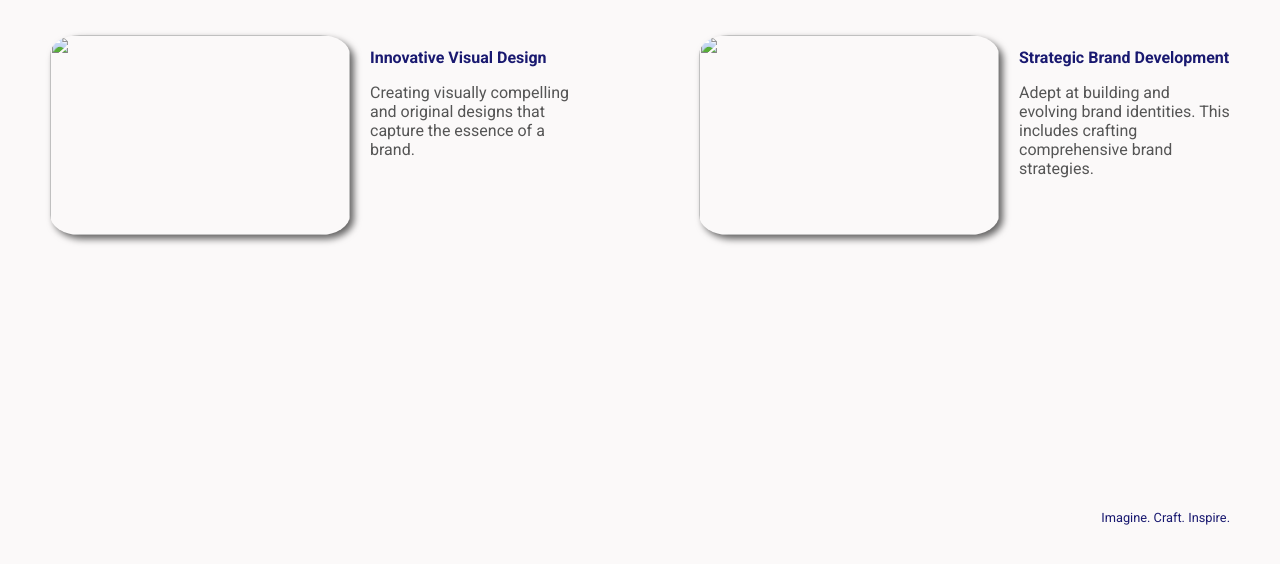
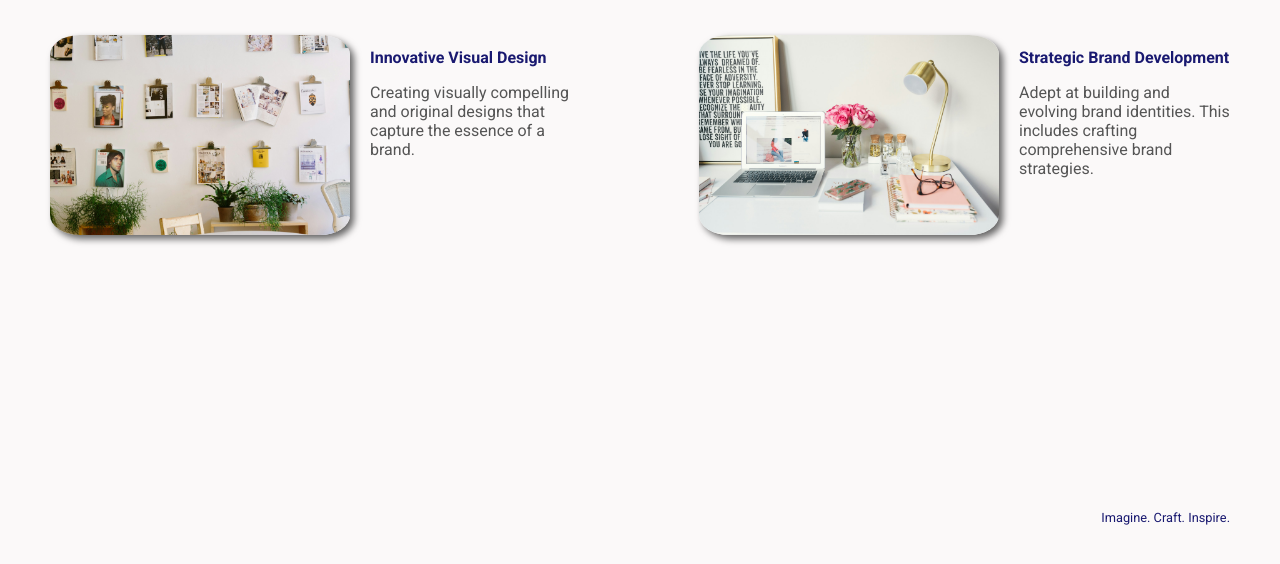
Before and after one commit to daffodil009/designAgency, a plain HTML site: page index.html in a window 1280 px wide. Shown: the part 172-736 px from the top of the page. Drawn offline with Linux system fonts and the light colour scheme.

Commit message:
Update index.html

```diff
--- a/index.html
+++ b/index.html
@@ -15,7 +15,7 @@
         <h1>We are a <span class="creative">Creative</span> Design Agency</h1>
 
         <div class="left card">
-            <img class="title-image" src="images\frames.jpg">
+            <img class="title-image" src="frames.jpg">
 
 
             <h2 class="card-title">Innovative Visual Design</h2>
@@ -27,7 +27,7 @@
 
 
         <div class="right card">
-            <img class="title-image" src="images\desk.jpg">
+            <img class="title-image" src="desk.jpg">
             <h2 class="card-title">Strategic Brand Development</h2>
             <p class="card-text">Adept at building and evolving brand identities. This includes crafting comprehensive brand strategies.</p>
         </div>
```
